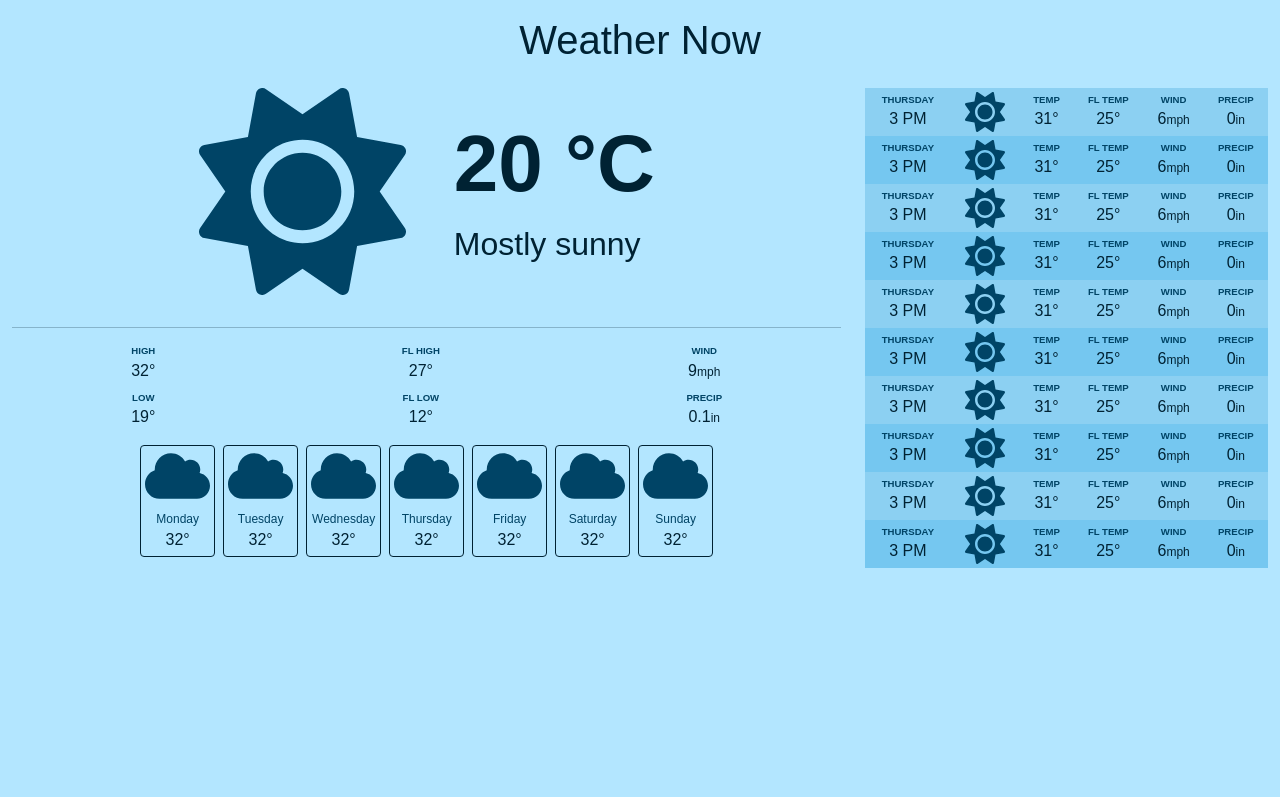
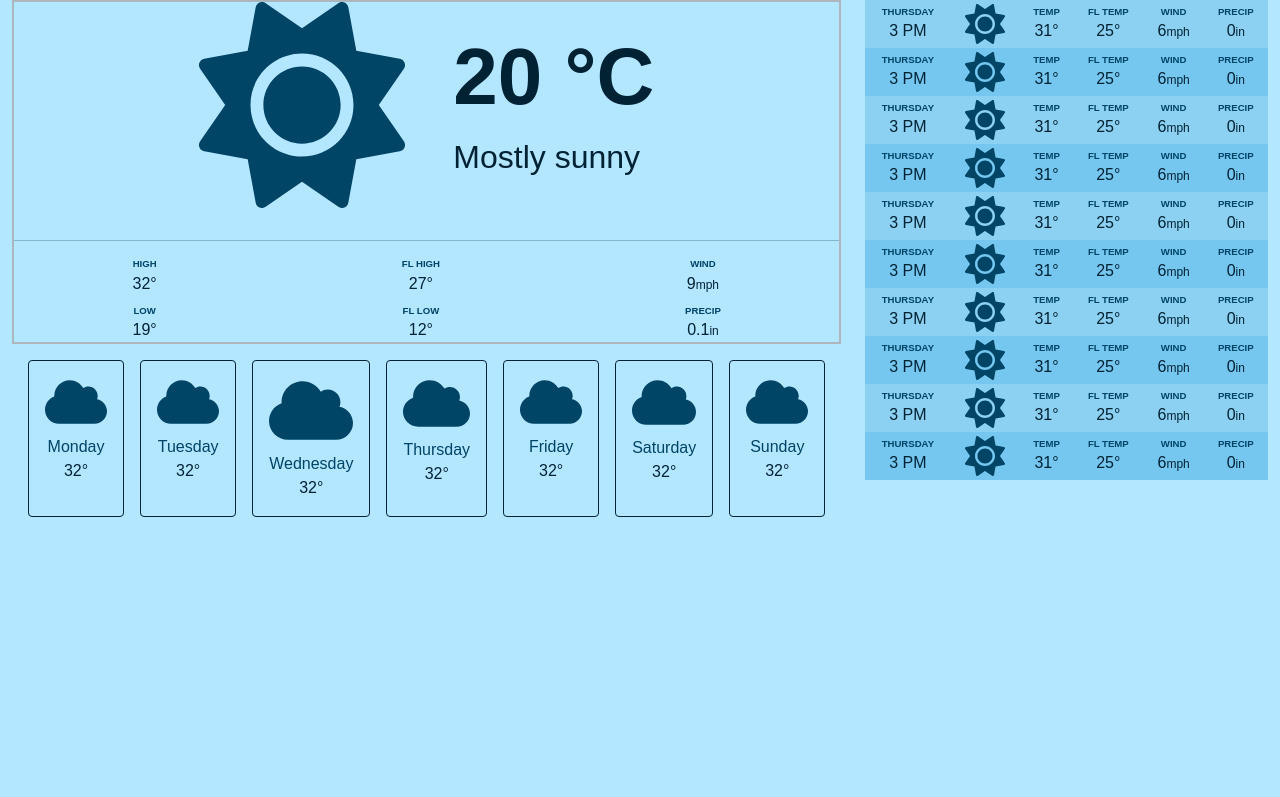
Before and after one commit to MuntasirTonmoy/weather-app-html-css-js, a website built with Vite: page index.html in a window 1280 px wide. Shown: the top 797 px of the page. Built offline with nearby package versions, Linux system fonts and the light colour scheme; no server answers.

Commit message:
ui updating

```diff
--- a/index.html
+++ b/index.html
@@ -14,10 +14,9 @@
     <link rel="stylesheet" href="style.css" />
   </head>
   <body class="container-xxl">
-    <h1 class="text-center py-3">Weather Now</h1>
-
-    <div class="row">
+    <div class="vh-100 row">
       <div class="col-8">
+        <div class="border border-2 border-dark-subtle">
           <div class="d-flex gap-5 justify-content-center align-items-center">
             <img
               src="icons/sun.svg"
@@ -67,6 +66,7 @@
               <div>
                 <span data-current-precip>0.1</span
                 ><span class="value-sub-info">in</span>
+              </div>
             </div>
           </div>
         </div>
--- a/style.css
+++ b/style.css
@@ -80,14 +80,15 @@ body {
 
 .day-section {
   display: grid;
-  grid-template-columns: repeat(auto-fit, 4.6875rem);
-  gap: 0.5rem;
+  grid-template-rows: repeat(1, 1fr);
+  grid-template-columns: repeat(7, 1fr);
+  gap: 1rem;
   justify-content: center;
   padding: 1rem;
 }
 
 .day-card {
-  padding: 0.25rem;
+  padding: 1rem;
   border: 0.0625rem solid hsl(200, 100%, 10%);
   border-radius: 0.25rem;
   display: flex;
@@ -96,7 +97,7 @@ body {
 }
 
 .day-card-day {
-  font-size: 0.75rem;
+  font-size: 1rem;
   color: hsl(200, 100%, 20%);
   margin-top: 0.5rem;
 }
```
Lines whose indentation alone changed are shown as unchanged.
